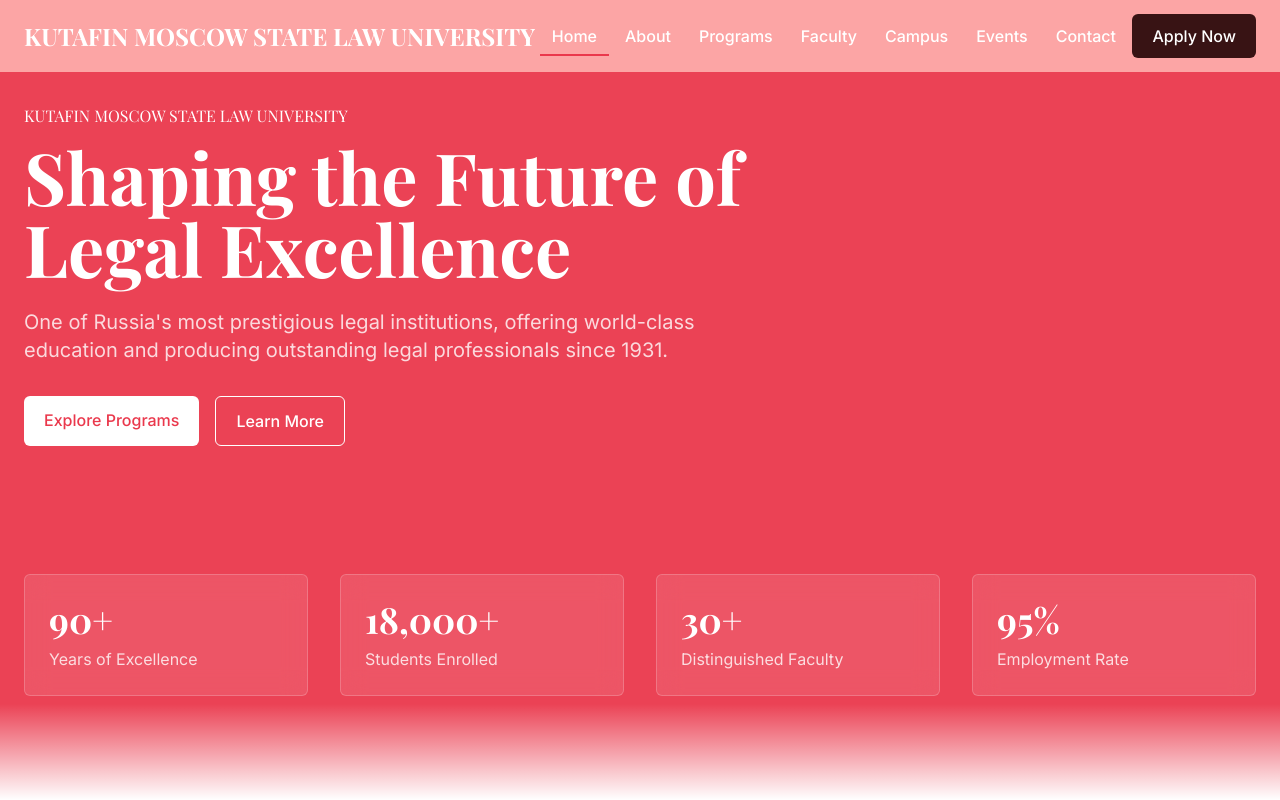
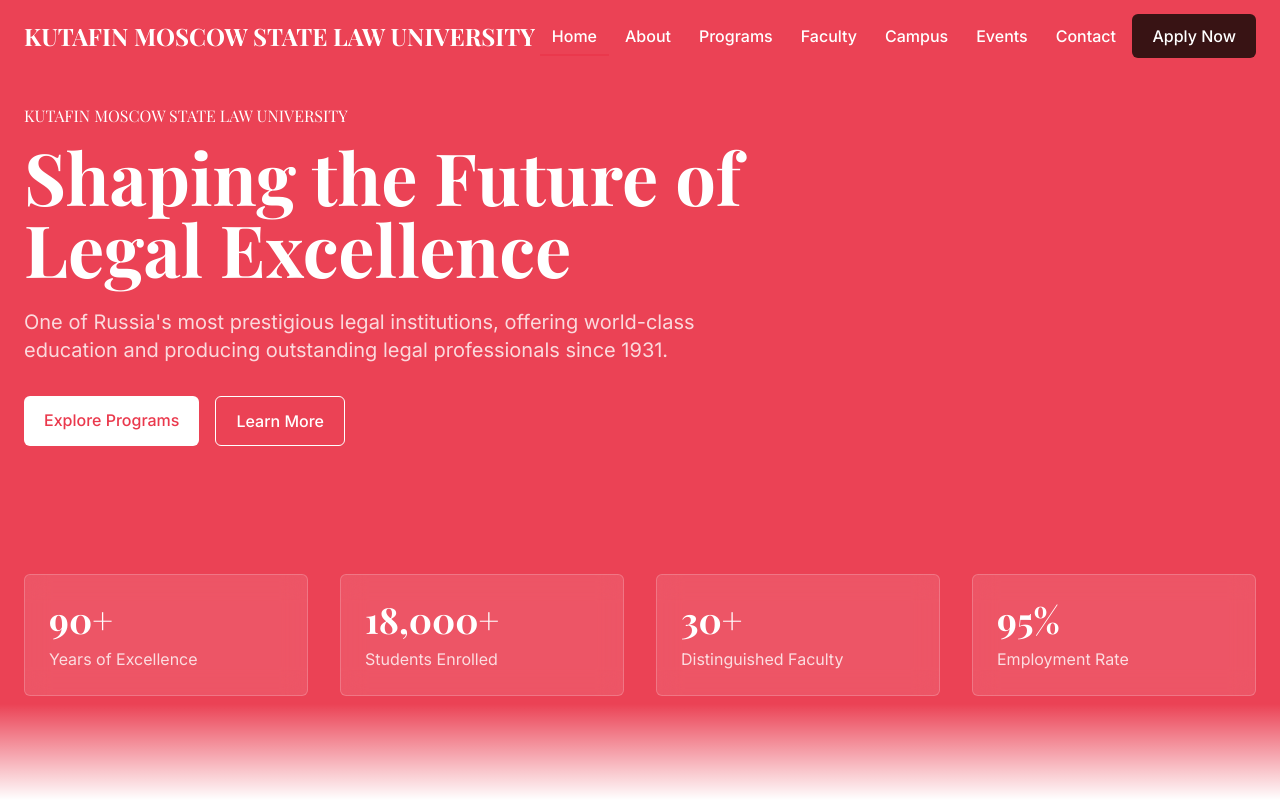
Before and after one commit to fleeemen-des/kutafin-landing-hub, a React (Vite) app: page / in a window 1280 px wide. Shown: the top 800 px of the page. Built offline with nearby package versions, Linux system fonts and the light colour scheme.

Commit message:
Fix: Navbar style on scroll
Change navbar style to white on scroll.

```diff
--- a/src/components/Navbar.tsx
+++ b/src/components/Navbar.tsx
@@ -1,3 +1,4 @@
+
 import React, { useState, useEffect } from 'react';
 import { Menu, X } from 'lucide-react';
 const Navbar = () => {
@@ -20,7 +21,7 @@ const Navbar = () => {
     setIsMobileMenuOpen(!isMobileMenuOpen);
   };
   return <header className={`fixed top-0 left-0 right-0 z-50 transition-all duration-300 ${isScrolled ? 'bg-white/95 backdrop-blur-md shadow-md' : 'bg-transparent'}`}>
-      <div className="container mx-auto px-6 py-4 bg-red-300">
+      <div className={`container mx-auto px-6 py-4 ${isScrolled ? 'bg-white' : 'bg-transparent'}`}>
         <nav className="flex items-center justify-between">
           <div className="flex items-center">
             <a href="#" className={`font-serif text-2xl font-bold ${isScrolled ? 'text-gray-900' : 'text-white'}`}>
```
